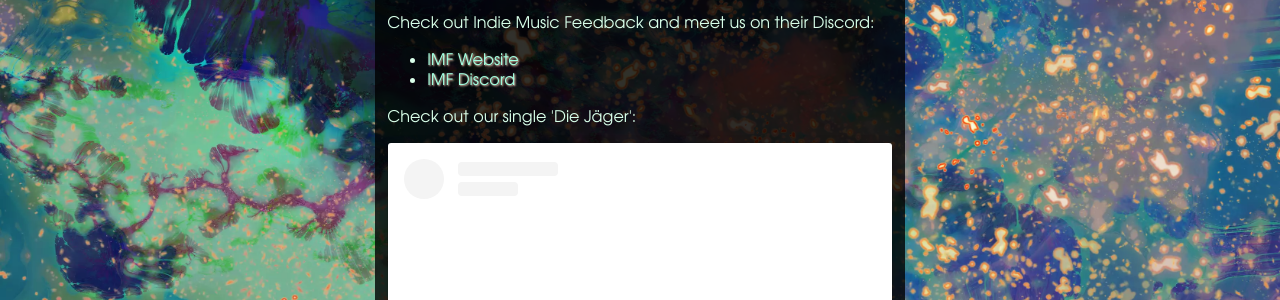
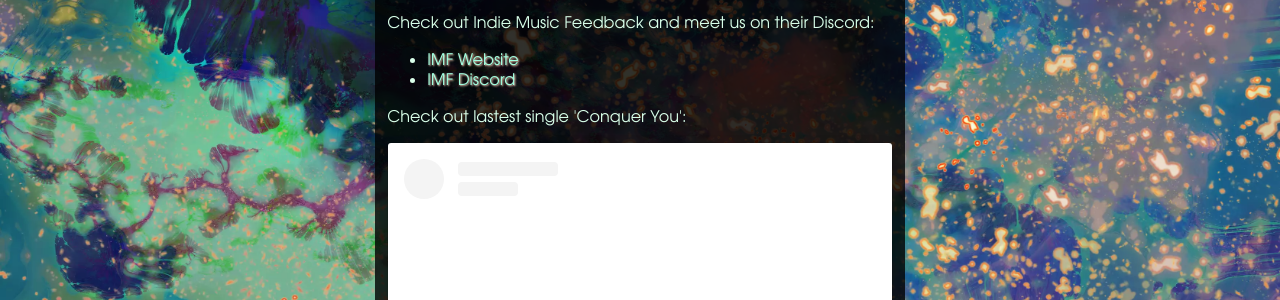
Before and after one commit to cosmoosic/cosmoosic.github.io, a Jekyll site: the page built from about.html, in a window 1280 px wide. Shown: the part 418-718 px from the top of the page. Built offline with Jekyll 4.4.1, drawn with Linux system fonts in a browser that asks for light colours; a script that is not in the unit is left out.

Commit message:
Added 'Conquer You' instagram.

```diff
--- a/about.html
+++ b/about.html
@@ -30,11 +30,11 @@
 </ul>
 
 <div>
-  <p>Check out our single 'Die Jäger':</p>
+  <p>Check out lastest single 'Conquer You':</p>
   <blockquote
     class="instagram-media"
     data-instgrm-captioned
-    data-instgrm-permalink="https://www.instagram.com/p/CRY7E28qfwz/?utm_source=ig_embed&amp;utm_campaign=loading"
+    data-instgrm-permalink="https://www.instagram.com/p/CSh7Z8xKMDB/?utm_source=ig_embed&amp;utm_campaign=loading"
     data-instgrm-version="13"
     style="
       background: #fff;
```
